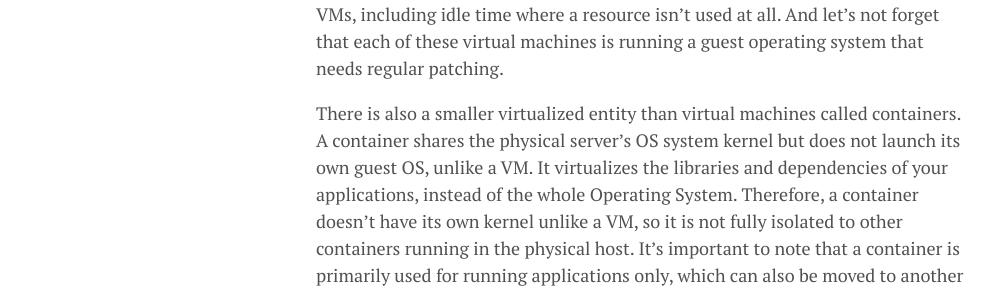
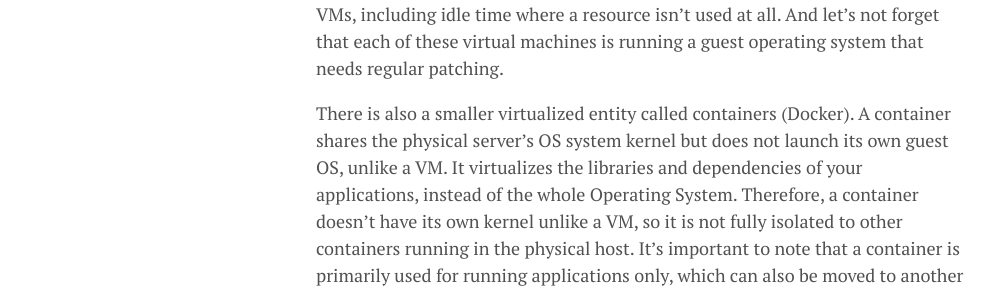
Before and after one commit to lgeurts/lgeurts.github.io, a Jekyll site: the page built from _posts/2022-03-29-what-is-serverless-computing.md, in a window 1280 px wide. Shown: the part 1036-1329 px from the top of the page, without its empty margins (0-994 px from the left). Built offline with Jekyll 4.4.1, drawn with Linux system fonts in a browser that asks for light colours; nearby versions of some CDN libraries; comment, search, counter and statistics services are not loaded; some of the changed text lies outside the part shown.

Commit message:
Update 2022-03-29-what-is-serverless-computing.md

```diff
--- a/_posts/2022-03-29-what-is-serverless-computing.md
+++ b/_posts/2022-03-29-what-is-serverless-computing.md
@@ -19,7 +19,7 @@
 
 Since a VM has its own OS, it also has its own kernel which provides for a secure boundary over other VMs running in our host computer. It takes time to launch all of these instances due to the different components that the hypervisor must virtualize and allocate. Moreover, you will have to pay the costs of running your VMs, including idle time where a resource isn’t used at all. And let's not forget that each of these virtual machines is running a guest operating system that needs regular patching.
 
-There is also a smaller virtualized entity than virtual machines called containers. A container shares the physical server’s OS system kernel but does not launch its own guest OS, unlike a VM. It virtualizes the libraries and dependencies of your applications, instead of the whole Operating System. Therefore, a container doesn’t have its own kernel unlike a VM, so it is not fully isolated to other containers running in the physical host. It’s important to note that a container is primarily used for running applications only, which can also be moved to another host or server if necessary. This is the reason why it is faster to launch a Docker container or a Kubernetes pod compared with an Amazon EC2 instance. Again, it is smaller than a virtual machine and doesn’t run its own guest operating system. A container also works continuously so you will be billed for the total time that this container is running.
+There is also a smaller virtualized entity called containers (Docker). A container shares the physical server’s OS system kernel but does not launch its own guest OS, unlike a VM. It virtualizes the libraries and dependencies of your applications, instead of the whole Operating System. Therefore, a container doesn’t have its own kernel unlike a VM, so it is not fully isolated to other containers running in the physical host. It’s important to note that a container is primarily used for running applications only, which can also be moved to another host or server if necessary. This is the reason why it is faster to launch a Docker container or a Kubernetes pod compared with an Amazon EC2 instance. Again, it is smaller than a virtual machine and doesn’t run its own guest operating system. A container also works continuously so you will be billed for the total time that this container is running.
 
 Although a container provides a significantly reduced startup time over VM, it still has an operating cost that you have to cover. The burden of paying both its active and idle time remains, even if no one is using your containerized application at all. This is especially true if you have workloads that only need to run once a month or infrequently.
 
```
